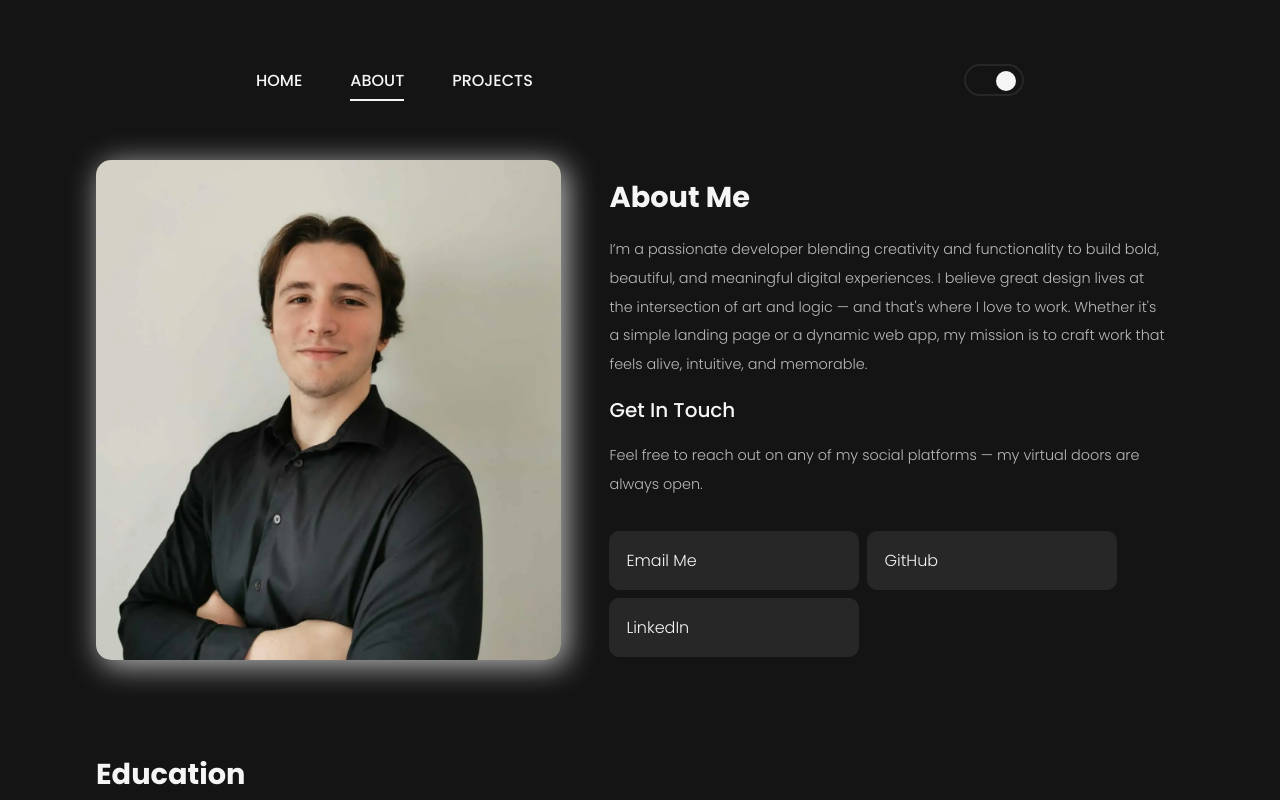
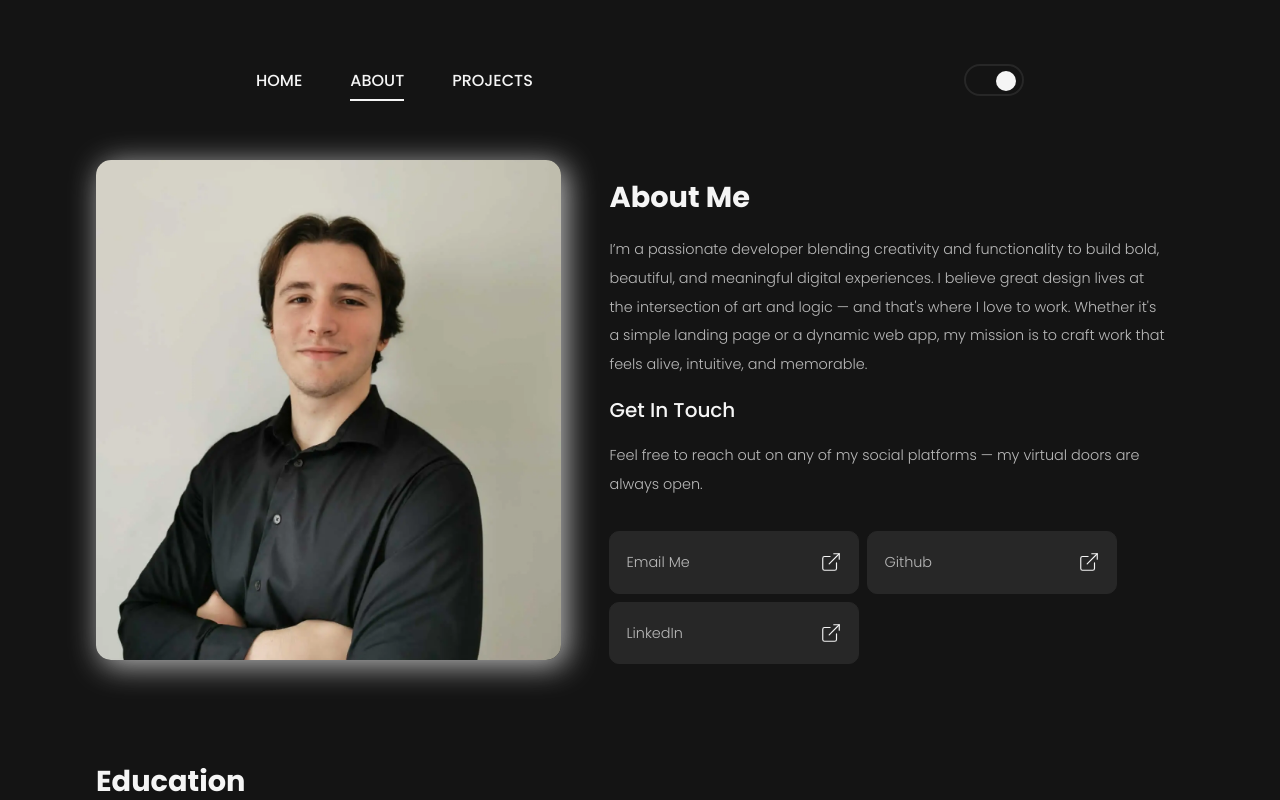
Before and after one commit to AlvaroP2003/alvaro-placido, a React (Vite) app: page /about in a window 1280 px wide. Shown: the top 800 px of the page. Built offline with nearby package versions, Linux system fonts and the light colour scheme; a web font is replaced by a local one.

Commit message:
Changed Styling

```diff
--- a/src/Pages/About.jsx
+++ b/src/Pages/About.jsx
@@ -74,9 +74,9 @@ export default function About() {
                     <p>Feel free to reach out on any of my social platforms — my virtual doors are always open.</p>
 
                     <div className="contact-grid">
-                        <a href="mailto:placido.alvaro03@gmail.com" className="cell">Email Me</a>
-                        <a href="https://github.com/AlvaroP2003" className="cell">GitHub</a>
-                        <a href="https://www.linkedin.com/in/alvaro-placido-226887206/" className="cell">LinkedIn</a>
+                        <a href="mailto:placido.alvaro03@gmail.com" className="cell"><p>Email Me</p><svg xmlns="http://www.w3.org/2000/svg" width="22" height="22" viewBox="0 0 24 24" fill="none" stroke="currentColor" stroke-width="1.25" stroke-linecap="round" stroke-linejoin="round" class="lucide lucide-external-link-icon lucide-external-link"><path d="M15 3h6v6"/><path d="M10 14 21 3"/><path d="M18 13v6a2 2 0 0 1-2 2H5a2 2 0 0 1-2-2V8a2 2 0 0 1 2-2h6"/></svg></a>
+                        <a href="https://github.com/AlvaroP2003" className="cell"><p>Github</p><svg xmlns="http://www.w3.org/2000/svg" width="22" height="22" viewBox="0 0 24 24" fill="none" stroke="currentColor" stroke-width="1.25" stroke-linecap="round" stroke-linejoin="round" class="lucide lucide-external-link-icon lucide-external-link"><path d="M15 3h6v6"/><path d="M10 14 21 3"/><path d="M18 13v6a2 2 0 0 1-2 2H5a2 2 0 0 1-2-2V8a2 2 0 0 1 2-2h6"/></svg></a>
+                        <a href="https://www.linkedin.com/in/alvaro-placido-226887206/" className="cell"><p>LinkedIn</p><svg xmlns="http://www.w3.org/2000/svg" width="22" height="22" viewBox="0 0 24 24" fill="none" stroke="currentColor" stroke-width="1.25" stroke-linecap="round" stroke-linejoin="round" class="lucide lucide-external-link-icon lucide-external-link"><path d="M15 3h6v6"/><path d="M10 14 21 3"/><path d="M18 13v6a2 2 0 0 1-2 2H5a2 2 0 0 1-2-2V8a2 2 0 0 1 2-2h6"/></svg></a>
                     </div>
                 </div>
 
--- a/src/index.css
+++ b/src/index.css
@@ -33,7 +33,7 @@
   --scnd-bg:'#F5F5F5';
   --highlight:#f3f3f3;
   --accent:#272727;
-  --text-color:#272727;
+  --text-color:#353535;
   --text-scnd:#333333;
 }
 
@@ -261,6 +261,14 @@ header nav ul {
   border: solid var(--accent) 1px;
 
   transition: .3s ease;
+
+  display: flex;
+  justify-content: space-between;
+  align-items: center;
+}
+
+.contact-grid .cell svg {
+  stroke: var(--text-color);
 }
 
 .contact-grid .cell:hover {
@@ -383,7 +391,6 @@ header nav ul {
   flex-direction: column;
   gap: 1rem;
 
-  padding: 1rem;
 }
 
 .code-container {
```
